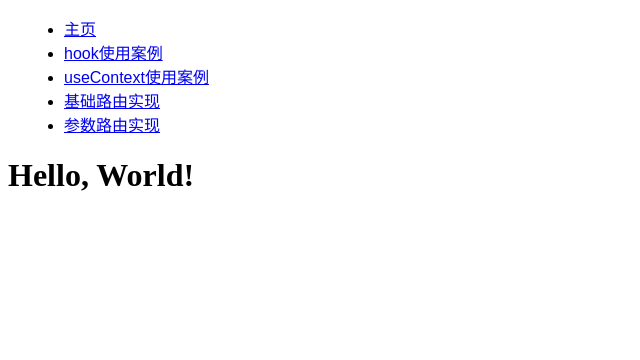
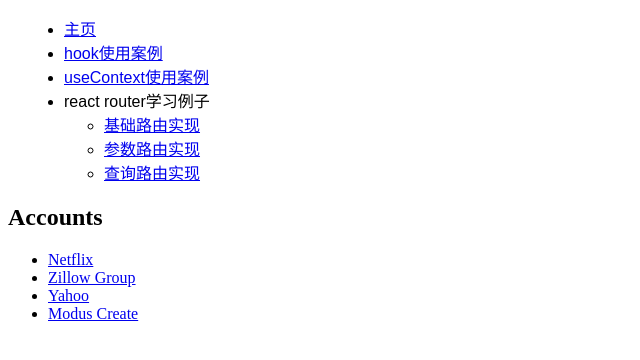
Before and after one commit to jianjustin/react-app, a React app: page /queryrouter in a window 1280 px wide. Shown: the top 360 px of the page, without its empty margins (0-640 px from the left). Built offline with nearby package versions, Linux system fonts and the light colour scheme.

Commit message:
新增查询路由实现

```diff
--- a/src/App.js
+++ b/src/App.js
@@ -6,6 +6,7 @@
 import ThemeButton from './ThemeButton/ThemeButton';
 import BasicRouter from './BasicRouter/BasicRouter';
 import ParamRouter from './ParamRouter/ParamRouter';
+import QueryRouter from './QueryRouter/QueryRouter';
 import {
     BrowserRouter,
     Route,
@@ -29,8 +30,15 @@
                 <li><Link to = "/">主页</Link></li>
                 <li><Link to = "/clicktime">hook使用案例</Link></li>
                 <li><Link to = "/context">useContext使用案例</Link></li>
-                <li><Link to = "/basicrouter">基础路由实现</Link></li>
-                <li><Link to = "/paramrouter">参数路由实现</Link></li>
+                <li>
+                    <span>react router学习例子</span>
+                    <ul>
+                        <li><Link to = "/basicrouter">基础路由实现</Link></li>
+                        <li><Link to = "/paramrouter">参数路由实现</Link></li>
+                        <li><Link to = "/queryrouter">查询路由实现</Link></li>
+                    </ul>
+                </li>
+
             </ul>
         </nav>
     </div>
@@ -51,6 +59,9 @@
         <Route path="/paramrouter">
             <ParamRouter></ParamRouter>
         </Route>
+        <Route path="/queryrouter">
+            <QueryRouter></QueryRouter>
+        </Route>
         <Route path="/">
             <h1> Hello, World! </h1>
         </Route>
--- /dev/null
+++ b/src/QueryRouter/QueryRouter.js
@@ -0,0 +1,65 @@
+import React from "react";
+import {
+  BrowserRouter as Router,
+  Switch,
+  Route,
+  Link,
+  useLocation
+} from "react-router-dom";
+
+
+export default function QueryRouter() {
+  return (
+    <Router>
+      <QueryParamsDemo />
+    </Router>
+  );
+}
+
+function QueryParamsDemo() {
+  let query = new URLSearchParams(useLocation().search);
+
+  return (
+    <div>
+      <div>
+        <h2>Accounts</h2>
+        <ul>
+          <li>
+            <Link to="/account?name=netflix">Netflix</Link>
+          </li>
+          <li>
+            <Link to="/account?name=zillow-group">Zillow Group</Link>
+          </li>
+          <li>
+            <Link to="/account?name=yahoo">Yahoo</Link>
+          </li>
+          <li>
+            <Link to="/account?name=modus-create">Modus Create</Link>
+          </li>
+        </ul>
+
+        <Switch>
+            <Route path="/account">
+                <Child name={query.get("name")} />
+            </Route>
+        </Switch>
+
+      </div>
+    </div>
+  );
+}
+
+function Child({ name }) {
+  return (
+    <div>
+      {name ? (
+        <h3>
+          The <code>name</code> in the query string is &quot;{name}
+          &quot;
+        </h3>
+      ) : (
+        <h3>There is no name in the query string</h3>
+      )}
+    </div>
+  );
+}
```
